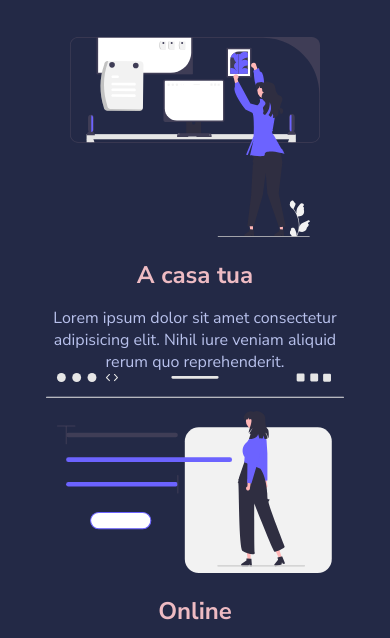
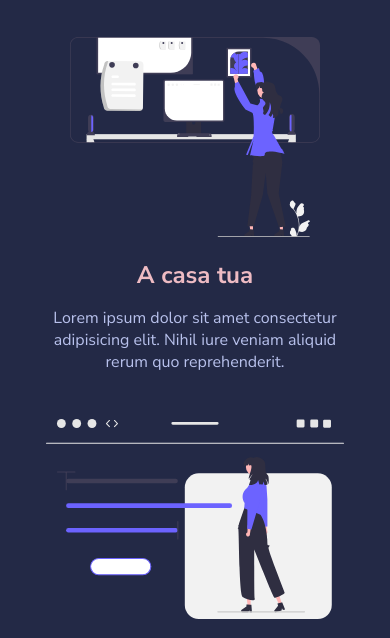
Before and after one commit to MaionePietro/html-css-resp-wannabe, a plain HTML site: page index.html in a window 390 px wide. Shown: the part 196-834 px from the top of the page. Drawn offline with Linux system fonts and the light colour scheme.

Commit message:
FEAT gap in STYLE

```diff
--- a/css/device.css
+++ b/css/device.css
@@ -8,6 +8,7 @@
 @media only screen and (max-width: 480px){
     .row{
         flex-wrap: wrap;
+        gap: 46px;
     }
     .lessons .col,
     .steps .col,
```
